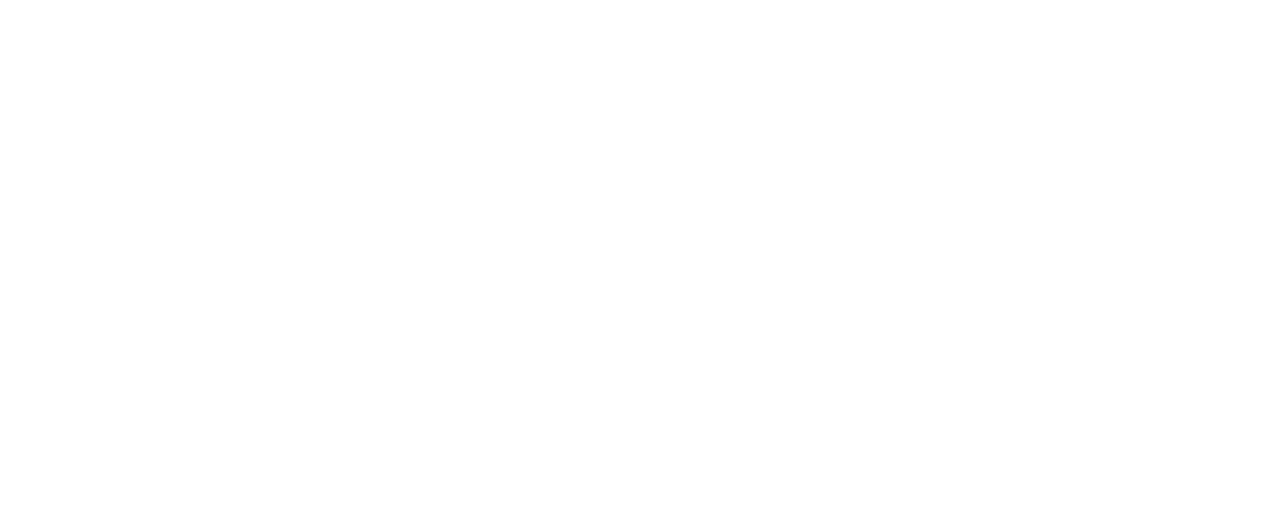
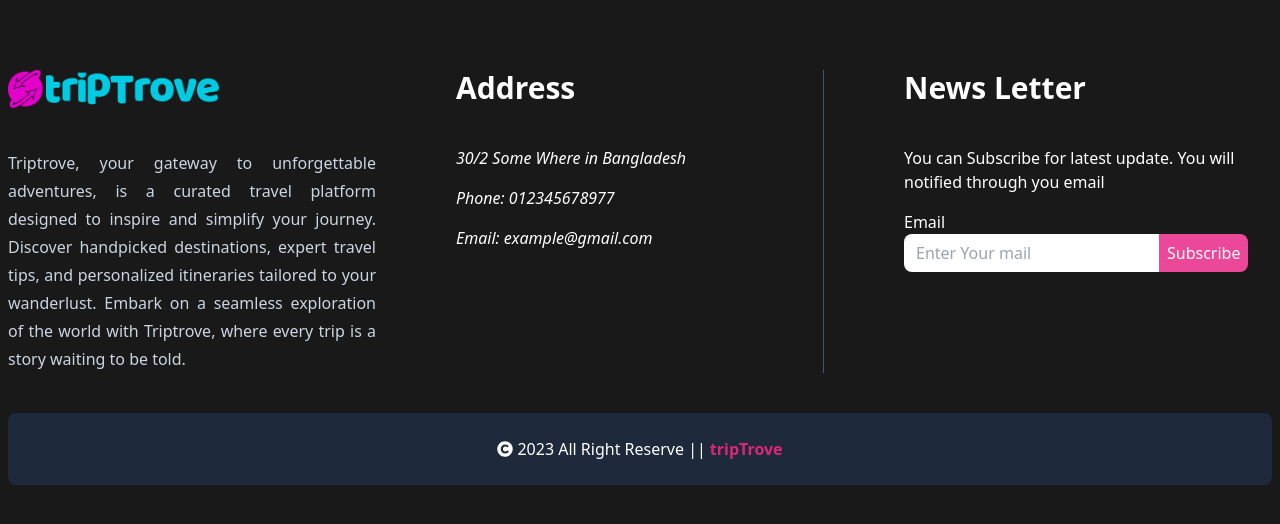
Before and after one commit to sumonpaul55/trip-trove-server, a React (Vite) app: page /all-Stories in a window 1280 px wide. Shown: the part 382-906 px from the top of the page. Before the commit the page ends 800 px from the top, so only its background shows below. Built offline with nearby package versions, Linux system fonts and the light colour scheme; no server answers.

Commit message:
footer done

```diff
--- a/package.json
+++ b/package.json
@@ -22,6 +22,7 @@
     "react-helmet-async": "^2.0.1",
     "react-icons": "^4.12.0",
     "react-router-dom": "^6.20.0",
+    "react-share-social": "^0.1.55",
     "react-tabs": "^6.0.2",
     "react-toastify": "^9.1.3",
     "sort-by": "^1.2.0"
--- /dev/null
+++ b/src/components/SocialShare.jsx
@@ -0,0 +1,11 @@
+import React from 'react';
+import { ShareSocial } from 'react-share-social'
+
+const SocialShare = ({ url }) => {
+    return <ShareSocial
+        url={url}
+        socialTypes={['facebook', 'twitter', 'linkedin']}
+    />
+};
+
+export default SocialShare;
--- a/src/layout/MainLayout.jsx
+++ b/src/layout/MainLayout.jsx
@@ -2,6 +2,7 @@
 import { Outlet } from 'react-router-dom';
 import Navbar from '../shared/header/Navbar';
 import ScrollToTop from '../components/ScrollTotop';
+import Footer from '../shared/footer/Footer';
 
 const MainLayout = () => {
     return (
@@ -9,6 +10,7 @@
             <ScrollToTop />
             <Navbar></Navbar>
             <Outlet></Outlet>
+            <Footer></Footer>
         </>
     );
 };
--- a/src/pages/allPackages/AllPackages.jsx
+++ b/src/pages/allPackages/AllPackages.jsx
@@ -4,7 +4,7 @@
 
 const AllPackages = () => {
     const { packages } = usePackages()
-    console.log(packages)
+    // console.log(packages)
     return (
         <>
             <Myhelmet title="All packages"></Myhelmet>
--- a/src/pages/allStories/AllStories.jsx
+++ b/src/pages/allStories/AllStories.jsx
@@ -1,6 +1,7 @@
 import React from 'react';
 import useStory from '../../hook/useStory';
 import Myhelmet from '../../components/Myhelmet';
+import { Link } from 'react-router-dom';
 
 const AllStories = () => {
     const [story, isLoading] = useStory()
@@ -14,13 +15,16 @@
                         <div className='grid grid-cols-1 md:grid-cols-2 lg:grid-cols-3 gap-5 md:gap-10 mt-20' data-aos="fade-up">
                             {
                                 !isLoading && story?.map((items, idx) => (
+                                    <Link key={idx} to={`/story-detail/${items._id}`} className='hover:scale-105 duration-200'>
                                         <div key={idx} className='shadow border p-1'>
                                             <img src={items?.spot_photo} alt="" />
                                             <div className='pb-3 px-2'>
                                                 <h3 className='mt-3 font-medium'>Tour Guide: {items?.tour_guide}</h3>
                                                 <h3 className=' font-medium'>Location: {items?.location}</h3>
                                             </div>
+
                                         </div>
+                                    </Link>
                                 ))
                             }
                         </div>
--- a/src/pages/home/tourType/SimilarTypeofTour.jsx
+++ b/src/pages/home/tourType/SimilarTypeofTour.jsx
@@ -10,11 +10,11 @@
         queryKey: ["tripType"],
         queryFn: async () => {
             const res = await axiosSecure.get(`/tripType/${tourName}`)
-            console.log("inside function", res.data)
+            // console.log("inside function", res.data)
             return res.data;
         }
     })
-    console.log("trip type", tripType)
+    // console.log("trip type", tripType)
 
     return (
         <main className='bg-slate-100 px-1 pb-20'>
--- a/src/pages/home/touristStory/TouristStory.jsx
+++ b/src/pages/home/touristStory/TouristStory.jsx
@@ -12,16 +12,15 @@
                 <div className='grid grid-cols-1 md:grid-cols-2 lg:grid-cols-4 gap-5 md:gap-5 mt-20' data-aos="fade-up">
                     {
                         !isLoading && story?.slice(0, 4).map((items, idx) => (
-                            <div key={idx} className='shadow border p-1'>
-                                <img src={items?.spot_photo} alt="" />
-                                <div className='pb-3 px-2'>
-                                    <h3 className='mt-3 font-medium'>Tour Guide: {items?.tour_guide}</h3>
-                                    <h3 className='font-medium'>Location: {items?.location}</h3>
+                            <Link key={idx} to={`/story-detail/${items._id}`} className='hover:scale-105 duration-200'>
+                                <div className='shadow border p-1'>
+                                    <img src={items?.spot_photo} alt="" />
+                                    <div className='pb-3 px-2'>
+                                        <h3 className='mt-3 font-medium'>Tour Guide: {items?.tour_guide}</h3>
+                                        <h3 className='font-medium'>Location: {items?.location}</h3>
+                                    </div>
                                 </div>
-                                <Link to={`/story-detail/${items._id}`}>
-                                    <button className='bg-pink-600 text-white px-4 md:px-8 w-full hover:bg-pink-500 py-1'>All Stories</button>
-                                </Link>
-                            </div>
+                            </Link>
                         ))
                     }
 
--- a/src/pages/storyDetail/StoryDetail.jsx
+++ b/src/pages/storyDetail/StoryDetail.jsx
@@ -1,11 +1,16 @@
 import React from 'react';
-import { useLoaderData } from 'react-router-dom';
-
+import { Link, useLoaderData } from 'react-router-dom';
+import SocialShare from '../../components/SocialShare';
+import "./StoryDetail.css"
+import useAuth from "../../hook/useAuth"
 const StoryDetail = () => {
     const storyDetailData = useLoaderData();
-    console.log(storyDetailData)
+    const { user, loading } = useAuth()
     const { tour_guide, spot_photo, location, description, highlights, activities, tips } = storyDetailData
-    console.log(Array.isArray(highlights))
+    const pathname = window.location.href;
+
+
+
     return (
         <main className='mt-14 bg-slate-200 pb-40'>
             <div className="container mx-auto">
@@ -47,6 +52,19 @@
                         </div>
                     </div>
                     <p className='mt-10 py-4 px-2 bg-white rounded-md leading-8 tracking-wide'>Description: {description} {description}</p>
+                    <div className='mt-9'>
+                        <h4 className='font-bold text-xl md:text-2xl'>Share The Story On social media</h4>
+                        <div className='mt-5'>
+                            {
+                                !loading && user &&
+                                <SocialShare url={pathname}></SocialShare>
+                            }
+                            <div className='flex justify-center flex-col items-center gap-10 border border-black p-4'>
+                                <h5 className='mt-10 font-semibold text-center'>Your Should login First For Share this Story</h5>
+                                <Link to="/login" className='text-pink-600 font-bold text-xl'>Login</Link>
+                            </div>
+                        </div>
+                    </div>
                 </div>
             </div>
 
--- /dev/null
+++ b/src/pages/storyDetail/storyDetail.css
@@ -0,0 +1,5 @@
+/* social share css */
+.makeStyles-container-1 {
+    max-width: 100% !important;
+    width: 100% !important;
+}
--- /dev/null
+++ b/src/shared/footer/Footer.jsx
@@ -0,0 +1,45 @@
+import React from 'react';
+import logo from "../../assets/logo.png"
+import { FaCopyright } from 'react-icons/fa';
+const Footer = () => {
+    return (
+        <footer className='py-20 bg-black text-white bg-opacity-90 px-2'>
+            <div className="container mx-auto">
+                <div className='grid grid-cols-1 lg:grid-cols-3 md:gap-2 lg:gap-20'>
+                    <div>
+                        <div className="logo">
+                            <img src={logo} alt="" className='mb-10 w-1/2 mx-auto lg:mx-0 md:w-3/5' />
+                        </div>
+                        <p className='leading-7 text-justify text-slate-300'>Triptrove, your gateway to unforgettable adventures, is a curated travel platform designed to inspire and simplify your journey. Discover handpicked destinations, expert travel tips, and personalized itineraries tailored to your wanderlust. Embark on a seamless exploration of the world with Triptrove, where every trip is a story waiting to be told.</p>
+                    </div>
+                    <div className='border-r-0 lg:border-r border-slate-600'>
+                        <h4 className='text-xl md:text-2xl mb-10 lg:text-3xl font-bold'>Address</h4>
+                        <div className='space-y-4'>
+                            <address>30/2 Some Where in Bangladesh</address>
+                            <address>Phone: 012345678977</address>
+                            <address>Email: example@gmail.com</address>
+                        </div>
+                    </div>
+                    <div className=''>
+                        <h4 className='text-xl md:text-2xl mb-10 lg:text-3xl font-bold'>News Letter</h4>
+                        <div className='space-y-4'>
+                            <p>You can Subscribe for latest update. You will notified through you email</p>
+                            <form>
+                                <label htmlFor="">Email</label>
+                                <div className='flex items-center'>
+                                    <input type="text" placeholder='Enter Your mail' className='px-3 py-2 rounded-l-lg h-full outline-none text-black' />
+                                    <input type="submit" value="Subscribe" className='px-2 py-[7px] rounded-r-lg bg-pink-500 cursor-pointer h-full hover:bg-pink-600' />
+                                </div>
+                            </form>
+                        </div>
+                    </div>
+                </div>
+                <div className='flex items-center gap-1 py-6 bg-slate-800 justify-center rounded-lg mt-10'>
+                    <FaCopyright /> <span className='flex items-center gap-1'>2023 All Right Reserve || <b className='text-pink-600'>tripTrove</b></span>
+                </div>
+            </div>
+        </footer>
+    );
+};
+
+export default Footer;
```
Also changed, not shown: 1 other file (tests, documents, lock files or other folders). Lines whose indentation alone changed are shown as unchanged.
